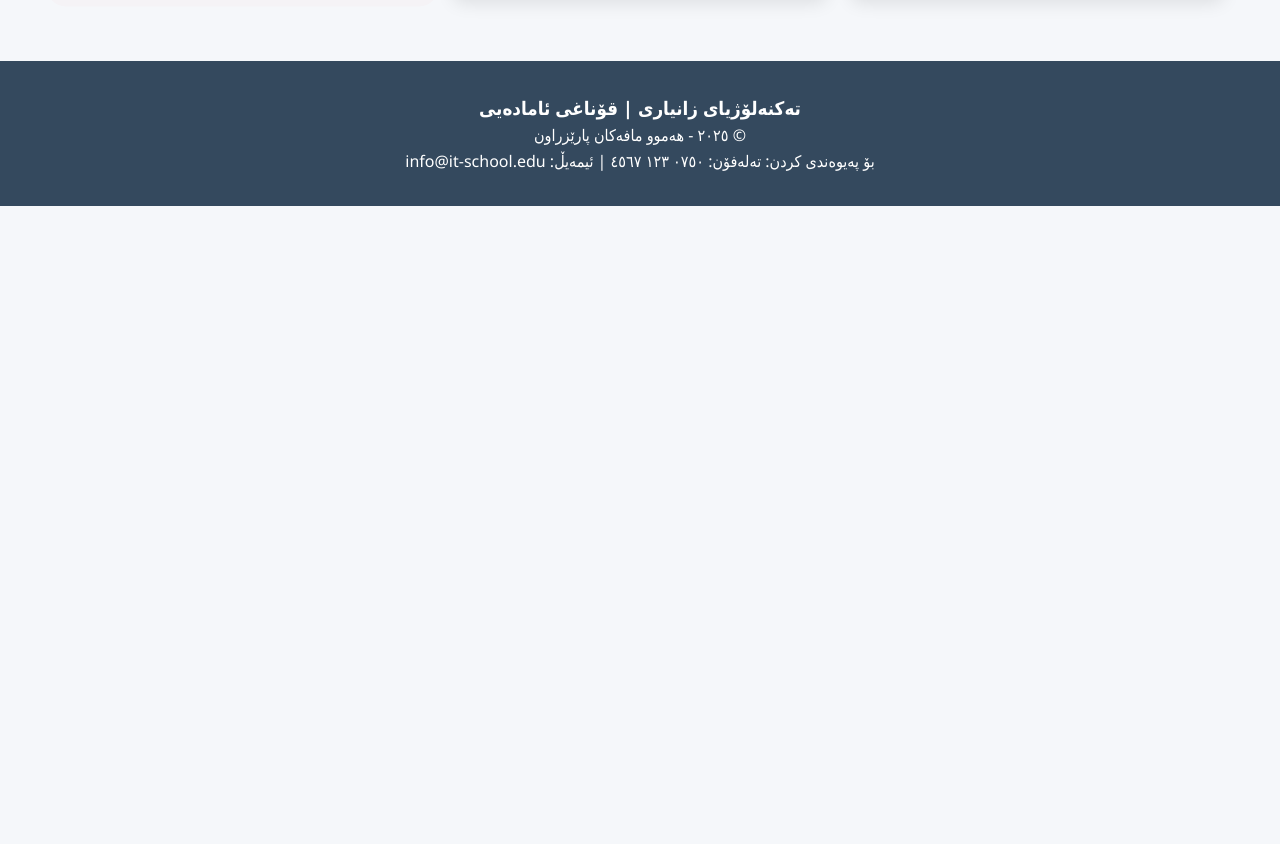
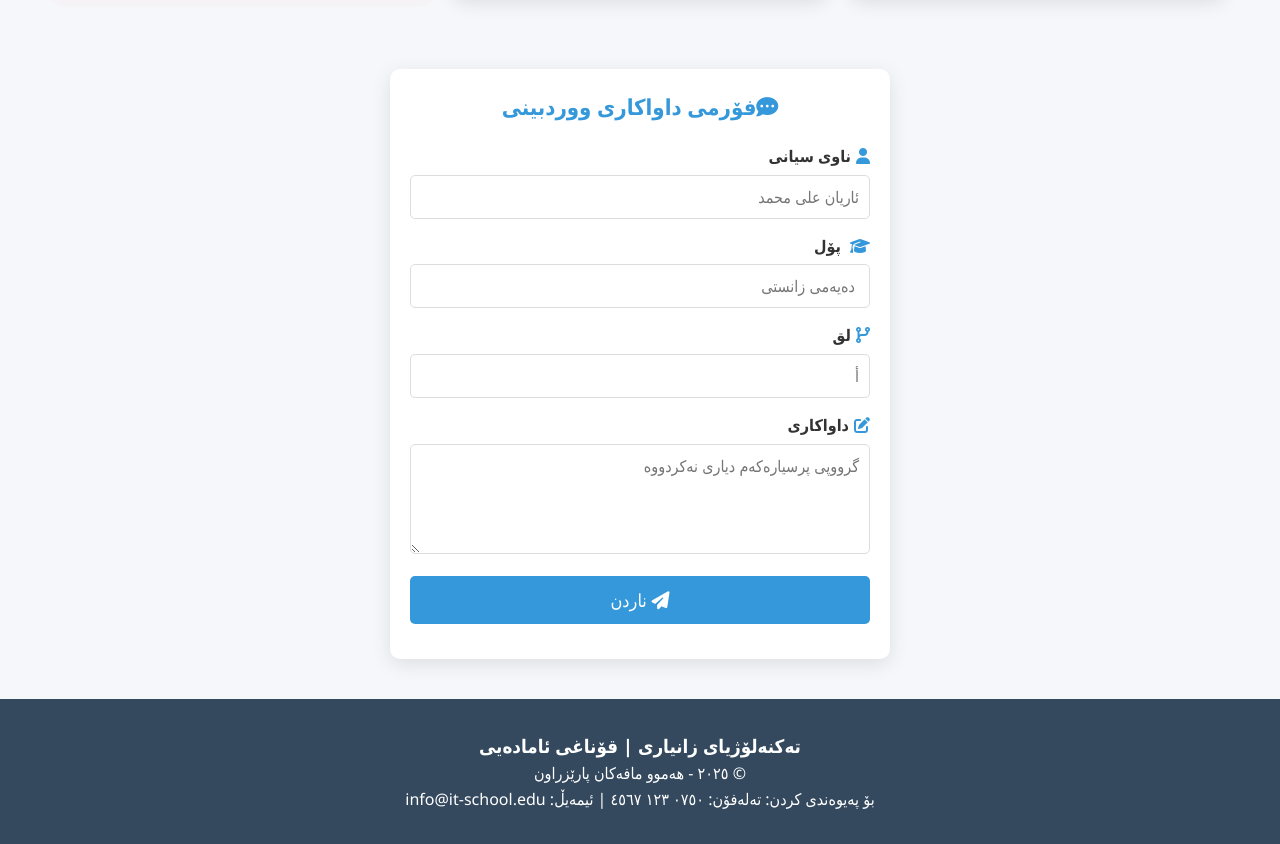
Before and after one commit to manimuhsin/Nuh, a plain HTML site: page index.html in a window 1280 px wide. Shown: the part 1655-2499 px from the top of the page. Before the commit the page ends 1861 px from the top, so only its background shows below. Drawn offline with Linux system fonts and the light colour scheme; no server answers.

Commit message:
Update index.html

```diff
--- a/index.html
+++ b/index.html
@@ -917,6 +917,154 @@ document.addEventListener('DOMContentLoaded', function () {
         </div>
     </div>
 
+
+
+<!-- فۆڕمی لێدوانی قوتابیان لەسەر ئەنجامی تاقیکردنەوە -->
+<div class="feedback-container">
+    <h2><i class="fas fa-comment-dots"></i>فۆرمی داواكاری ووردبینی</h2>
+    <form id="feedbackForm">
+        <div class="input-group">
+            <label for="name"><i class="fas fa-user"></i>ناوی سیانی</label>
+            <input type="text" id="name" name="name" placeholder="ئاریان علی محمد" required>
+        </div>
+
+        <div class="input-group">
+            <label for="class"><i class="fas fa-graduation-cap"></i> پۆل</label>
+            <input type="text" id="class" name="class" placeholder=" دەیەمی زانستی " required>
+        </div>
+
+        <div class="input-group">
+            <label for="branch"><i class="fas fa-code-branch"></i>لق</label>
+            <input type="text" id="branch" name="branch" placeholder="أ" required>
+        </div>
+
+        <div class="input-group">
+            <label for="opinion"><i class="fas fa-edit"></i>داواكاری</label>
+            <textarea id="opinion" name="opinion" rows="4" placeholder="گرووپی پرسیارەكەم دیاری نەكردووە" required></textarea>
+        </div>
+
+        <button type="submit"><i class="fas fa-paper-plane"></i> ناردن </button>
+        <p id="responseMessage"></p>
+    </form>
+</div>
+
+<!-- شیوەسازی فۆڕمەکە -->
+<style>
+.feedback-container {
+    max-width: 500px;
+    margin: 40px auto;
+    padding: 20px;
+    background: white;
+    border-radius: 10px;
+    box-shadow: 0px 5px 20px rgba(0, 0, 0, 0.1);
+    text-align: center;
+    font-family: 'Segoe UI', Tahoma, Geneva, Verdana, sans-serif;
+}
+
+.feedback-container h2 {
+    font-size: 22px;
+    margin-bottom: 20px;
+    color: #3498db;
+}
+
+.input-group {
+    margin-bottom: 15px;
+    text-align: right;
+}
+
+.input-group label {
+    font-weight: bold;
+    display: block;
+    margin-bottom: 5px;
+    color: #333;
+}
+
+.input-group i {
+    margin-left: 5px;
+    color: #3498db;
+}
+
+.input-group input,
+.input-group textarea {
+    width: 100%;
+    padding: 10px;
+    border: 1px solid #ddd;
+    border-radius: 5px;
+    font-size: 16px;
+    transition: border 0.3s ease-in-out;
+    text-align: right;
+}
+
+.input-group input:focus,
+.input-group textarea:focus {
+    border-color: #3498db;
+    outline: none;
+}
+
+button {
+    width: 100%;
+    padding: 12px;
+    font-size: 18px;
+    color: white;
+    background: #3498db;
+    border: none;
+    border-radius: 5px;
+    cursor: pointer;
+    transition: background 0.3s;
+}
+
+button:hover {
+    background: #2980b9;
+}
+
+#responseMessage {
+    margin-top: 15px;
+    font-weight: bold;
+    color: green;
+}
+</style>
+
+<!-- جاڤاسکریپت بۆ ناردنی زانیاری بۆ گووگڵ شیت و ئیمەیڵ -->
+<script>
+document.getElementById("feedbackForm").addEventListener("submit", function(e) {
+    e.preventDefault();
+
+    const formData = {
+        name: document.getElementById("name").value,
+        class: document.getElementById("class").value,
+        branch: document.getElementById("branch").value,
+        opinion: document.getElementById("opinion").value
+    };
+
+    fetch("https://script.google.com/macros/s/AKfycbzjRP1yrKDYu7-ge7IALzAOS_7pZuwMg2-TVCbPNyyvVxmYLTR_NIS1adTHJ8cy22E6/exec", {
+        method: "POST",
+        mode: "no-cors",
+        headers: { "Content-Type": "application/json" },
+        body: JSON.stringify(formData)
+    })
+    .then(() => {
+        document.getElementById("responseMessage").innerText = "سەرکەوتووانە نێردرا! .";
+        document.getElementById("feedbackForm").reset();
+    })
+    .catch(error => console.error("هەڵە ڕویدا:", error));
+});
+</script>
+
+
+
+
+
+
+
+
+
+
+
+
+
+
+
+
     <!-- Visitor Counter -->
     <div class="visitor-counter">
         <i class="fas fa-eye"></i>
```
